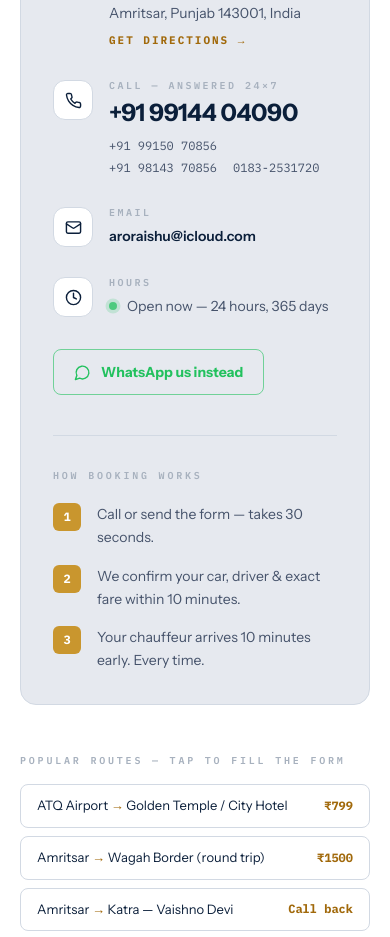
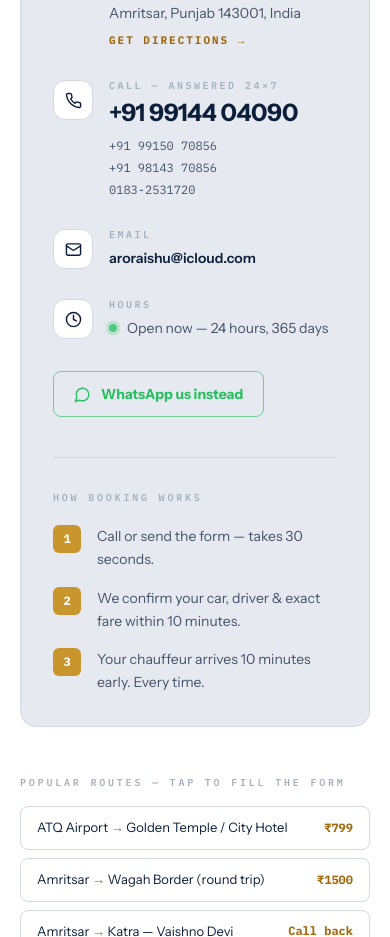
Before and after one commit to Prockoleck/arora-travels-demo, a React (Vite) app: page / in a window 390 px wide. Shown: the part 3600-4537 px from the top of the page. Built offline with nearby package versions, Linux system fonts and the light colour scheme.

Commit message:
style: stack contact phone numbers vertically

```diff
--- a/src/components/Contact.tsx
+++ b/src/components/Contact.tsx
@@ -192,7 +192,7 @@
                     >
                       {business.phoneDisplay}
                     </a>
-                    <p className="mt-2 flex flex-wrap gap-x-4 gap-y-1 font-mono text-[12px] text-steel">
+                    <p className="mt-2 flex flex-col gap-y-1 font-mono text-[12px] text-steel">
                       {business.phones.slice(1).map((p) => (
                         <a
                           key={p.tel}
```
